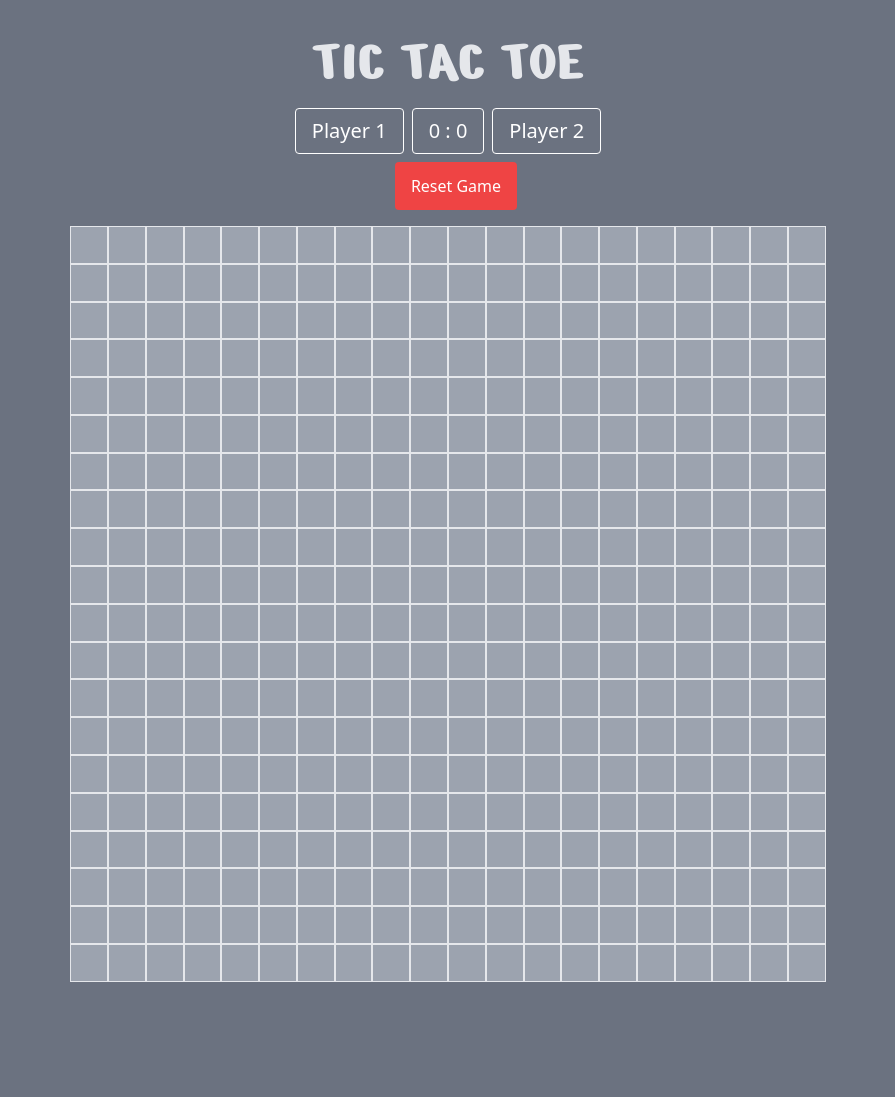
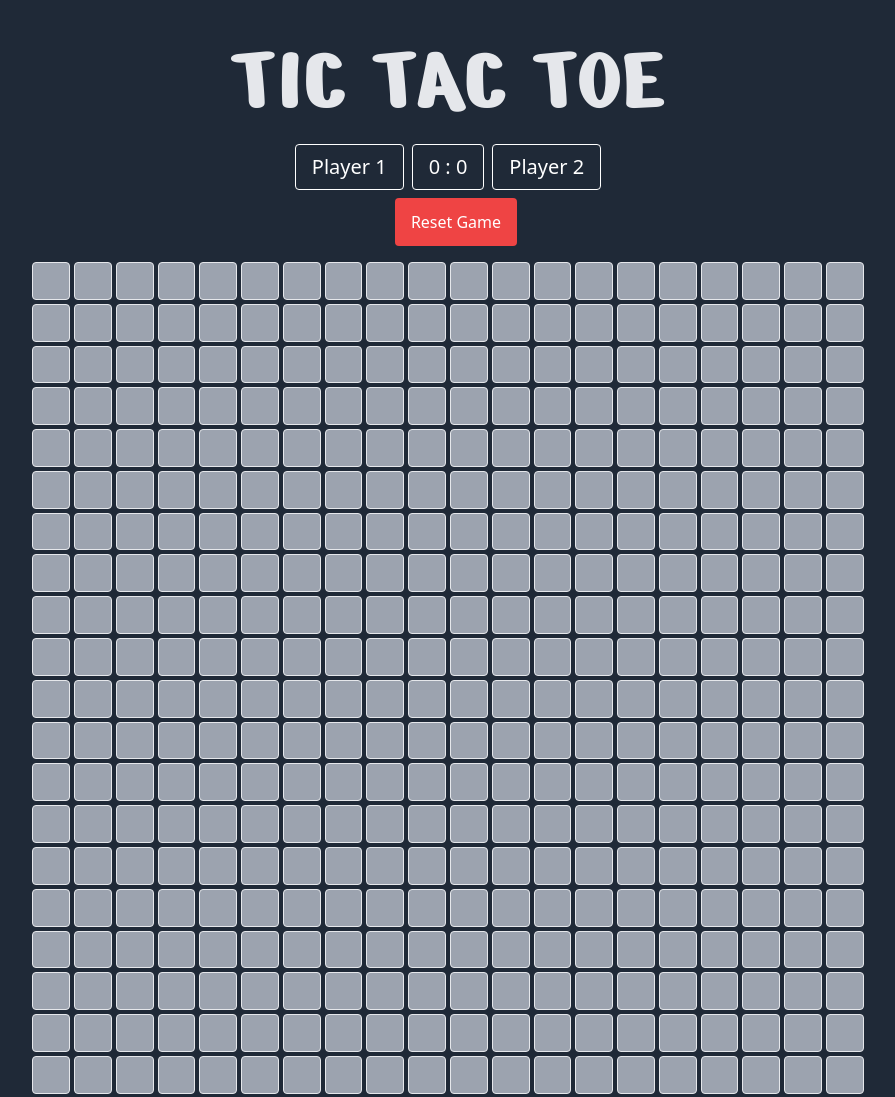
Before and after one commit to Zaiidmo/tic-tac-toe, a website: page index.html in a window 1280 px wide. Shown: the whole page, without its empty margins (192-1087 px from the left). Before the commit the page ends 1014 px from the top, so only its background shows below. Drawn offline with Linux system fonts and the light colour scheme.

Commit message:
Update styles

```diff
--- a/index.html
+++ b/index.html
@@ -11,19 +11,20 @@
     <link href="https://fonts.googleapis.com/css2?family=Nerko+One&display=swap" rel="stylesheet">
 </head>
 
-<body class="bg-gray-500 py-8 flex flex-col items-center">
-    <h1 class="text-gray-200 font-nerko text-4xl lg:text-6xl mb-4">TIC TAC TOE</h1>
+<body class="bg-gray-800 py-8 flex flex-col items-center">
+    <h1 class="text-gray-200 font-nerko text-4xl lg:text-8xl mb-4">TIC TAC TOE</h1>
     <div class="flex flex-col gap-2 justify-center items-center mb-4 space-y-4 md:space-y-0 md:space-x-4">
         <div class="flex gap-2 text-white text-xl">
             <div class="border-white border px-4 py-2 rounded">Player 1</div>
-            <div class="border-white border px-4 py-2 rounded"><span id="score-x">0</span> : <span id="score-o">0</span></div>
+            <div class="border-white border px-4 py-2 rounded"><span id="score-x">0</span> : <span
+                    id="score-o">0</span></div>
             <div class="border-white border px-4 py-2 rounded">Player 2</div>
         </div>
         <button id="reset-button" class="px-4 py-3 bg-red-500 text-white rounded hover:bg-red-600 transition">
             Reset Game
         </button>
     </div>
-    <div id="game-board" class="grid grid-cols-20 grid-rows-20 gap-0">
+    <div id="game-board" class="grid grid-cols-20 grid-rows-20 gap-1">
         <!-- Cells will be generated here -->
     </div>
     <script src="script.js"></script>
--- a/script.js
+++ b/script.js
@@ -4,13 +4,12 @@ document.addEventListener("DOMContentLoaded", () => {
     // Create cells (20x20)
     for (let i = 0; i < 400; i++) {
         const cell = document.createElement('div');
-        cell.className = 'cell hover:bg-blue-600 bg-gray-400 border border-gray-200 flex items-center justify-center cursor-pointer';
+        cell.className = 'cell hover:bg-green-600 bg-gray-400 border border-gray-200 flex items-center justify-center cursor-pointer rounded';
         cell.dataset.index = i; // Track cells index
         cell.addEventListener('click', handleClick);
         board.appendChild(cell);
     }
 });
-
 let currentPlayer = 'X'; // Start with player X
 
 function handleClick(event) {
```
Also changed, not shown: dist/styles.css.
